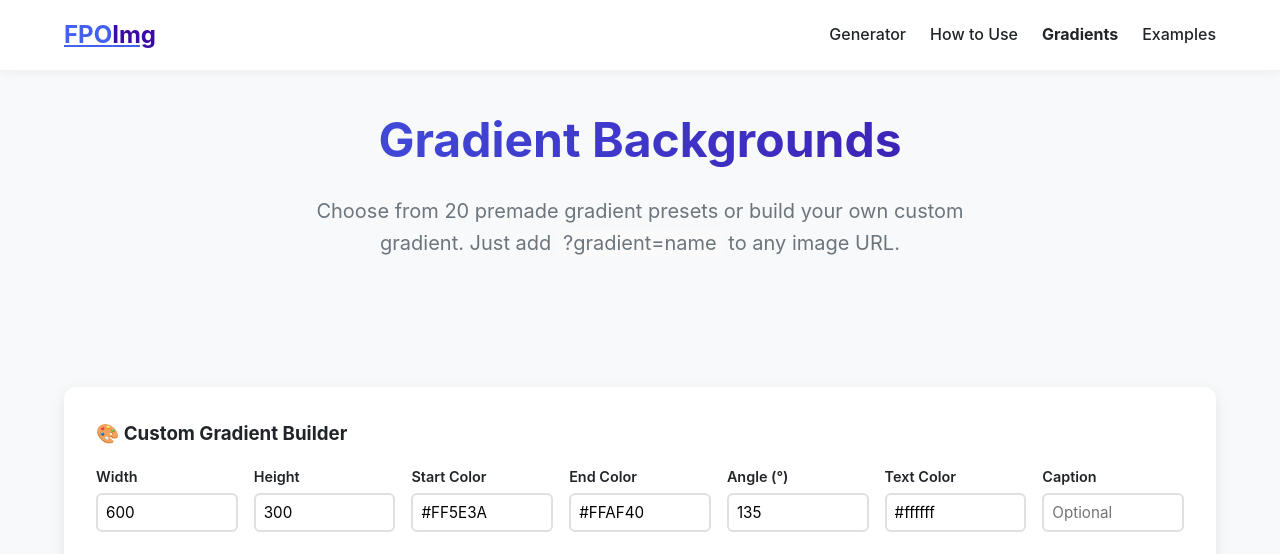
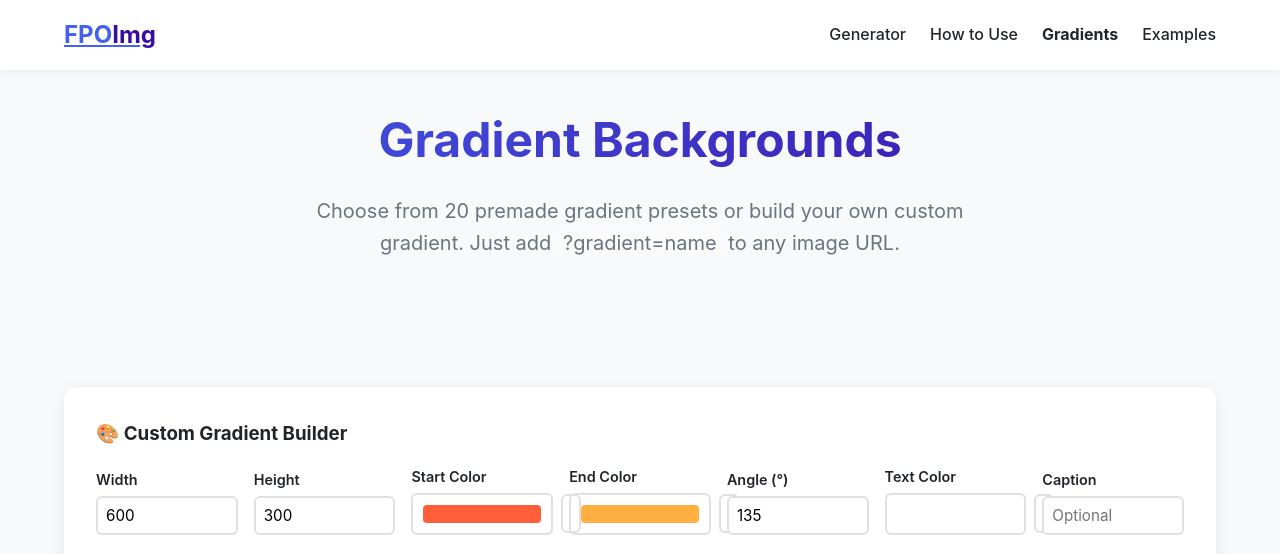
Before and after one commit to kylehayes/fpoimg, a Flask app: page /gradients in a window 1280 px wide. Shown: the top 554 px of the page. Run offline with Flask 3, Linux system fonts and the light colour scheme.

Commit message:
feat: add color pickers for all color inputs
- Native <input type='color'> paired with each hex text input
- Two-way sync: picker updates text, valid hex in text updates picker
- Applied to: bg color, text color, custom gradient start/end
- Added to both landing page generator and /gradients custom builder
- CSS styling for consistent rounded color swatch appearance

```diff
--- a/static/css/styles2.css
+++ b/static/css/styles2.css
@@ -127,6 +127,41 @@ nav a:hover {
 .control-group {
     display: flex;
     flex-direction: column;
+}
+
+.color-input-group {
+    display: flex;
+    align-items: center;
+    gap: 0.5rem;
+}
+
+.color-input-group input[type="text"] {
+    flex: 1;
+}
+
+.color-picker {
+    width: 42px;
+    height: 42px;
+    padding: 2px;
+    border: 1px solid #ddd;
+    border-radius: 8px;
+    cursor: pointer;
+    background: none;
+    flex-shrink: 0;
+}
+
+.color-picker::-webkit-color-swatch-wrapper {
+    padding: 2px;
+}
+
+.color-picker::-webkit-color-swatch {
+    border: none;
+    border-radius: 4px;
+}
+
+.color-picker::-moz-color-swatch {
+    border: none;
+    border-radius: 4px;
 }
 
 label {
--- a/templates/gradients.html
+++ b/templates/gradients.html
@@ -187,11 +187,17 @@
                     </div>
                     <div class="control-group">
                         <label for="b-color1">Start Color</label>
-                        <input type="text" id="b-color1" value="#FF5E3A" placeholder="#FF5E3A">
+                        <div class="color-input-group">
+                            <input type="color" id="b-color1-picker" value="#FF5E3A" class="color-picker">
+                            <input type="text" id="b-color1" value="#FF5E3A" placeholder="#FF5E3A">
+                        </div>
                     </div>
                     <div class="control-group">
                         <label for="b-color2">End Color</label>
-                        <input type="text" id="b-color2" value="#FFAF40" placeholder="#FFAF40">
+                        <div class="color-input-group">
+                            <input type="color" id="b-color2-picker" value="#FFAF40" class="color-picker">
+                            <input type="text" id="b-color2" value="#FFAF40" placeholder="#FFAF40">
+                        </div>
                     </div>
                     <div class="control-group">
                         <label for="b-angle">Angle (°)</label>
@@ -199,7 +205,10 @@
                     </div>
                     <div class="control-group">
                         <label for="b-text-color">Text Color</label>
-                        <input type="text" id="b-text-color" value="#ffffff" placeholder="#ffffff">
+                        <div class="color-input-group">
+                            <input type="color" id="b-text-color-picker" value="#ffffff" class="color-picker">
+                            <input type="text" id="b-text-color" value="#ffffff" placeholder="#ffffff">
+                        </div>
                     </div>
                     <div class="control-group">
                         <label for="b-caption">Caption</label>
@@ -252,6 +261,24 @@
 
     <script>
     document.addEventListener('DOMContentLoaded', function() {
+        // Color picker sync
+        function syncColorPair(pickerId, textId) {
+            const picker = document.getElementById(pickerId);
+            const text = document.getElementById(textId);
+            if (!picker || !text) return;
+            picker.addEventListener('input', function() {
+                text.value = this.value;
+                text.dispatchEvent(new Event('input'));
+            });
+            text.addEventListener('input', function() {
+                const val = this.value.replace('#', '');
+                if (/^[0-9A-Fa-f]{6}$/.test(val)) picker.value = '#' + val;
+            });
+        }
+        syncColorPair('b-color1-picker', 'b-color1');
+        syncColorPair('b-color2-picker', 'b-color2');
+        syncColorPair('b-text-color-picker', 'b-text-color');
+
         // Custom gradient builder
         const fields = ['b-width', 'b-height', 'b-color1', 'b-color2', 'b-angle', 'b-text-color', 'b-caption'];
         const preview = document.getElementById('b-preview');
```
Also changed, not shown: static/scripts/main2.js (+24 -0 lines), templates/home2.html (+16 -4 lines).
